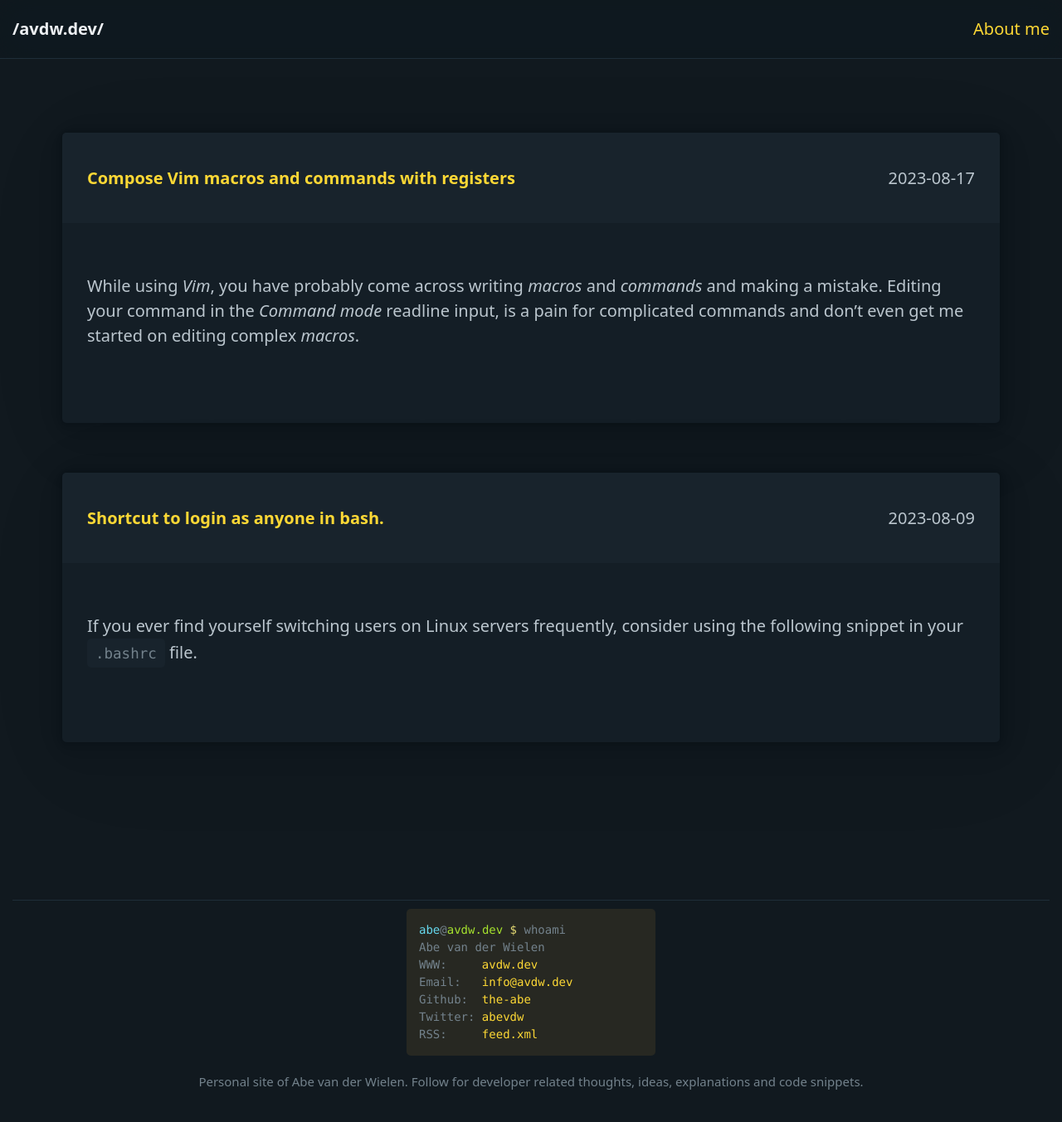
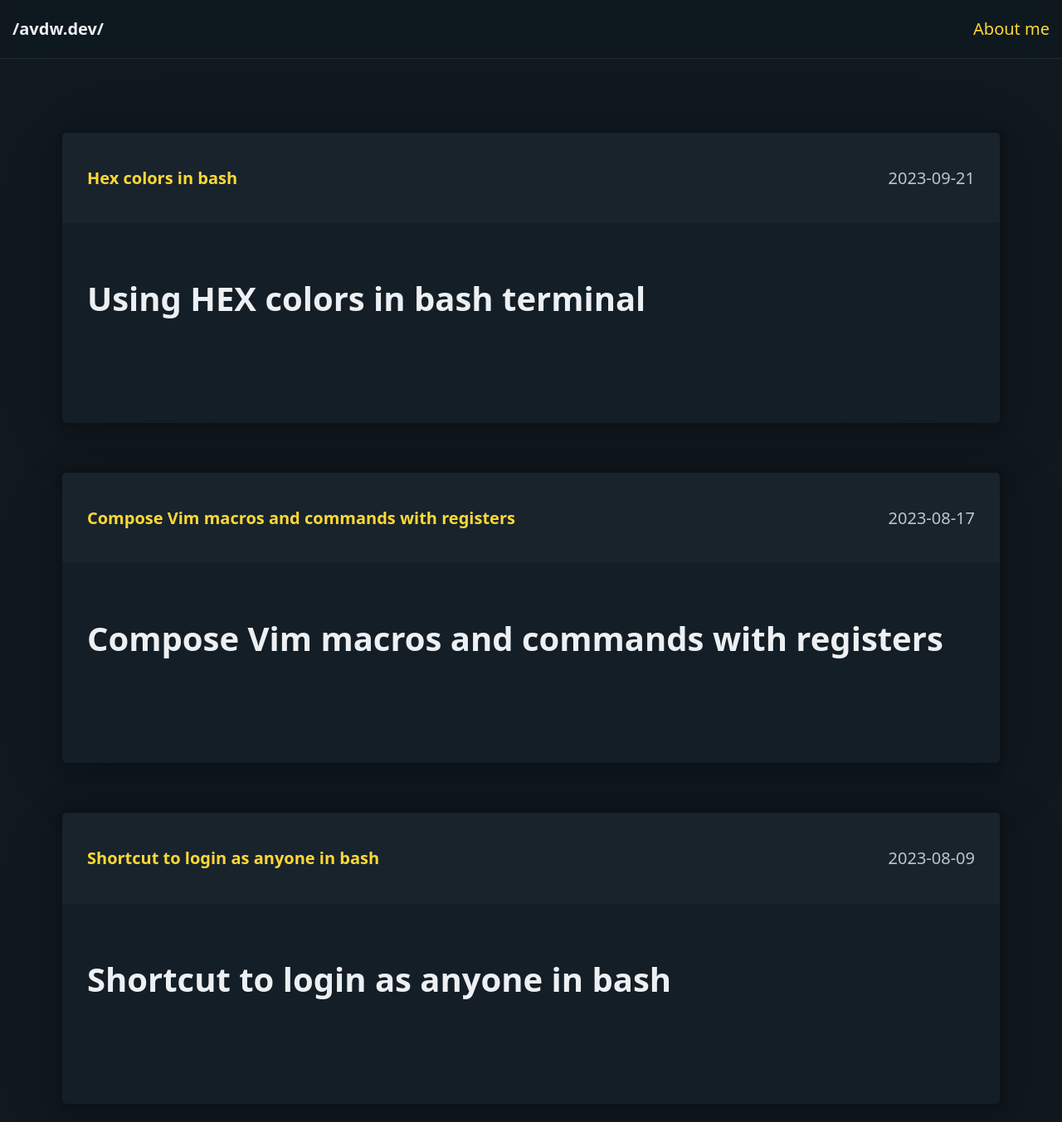
Before and after one commit to The-Abe/the-abe.github.io, a Jekyll site: the page built from index.html, in a window 1280 px wide and 1400 px high. Shown: the top 1353 px of the window at 83% size. Built offline with Jekyll 4.4.1, drawn with Linux system fonts in a browser that asks for light colours; the list of posts is cut into pages by our own code; some of the changed lines change nothing that is shown.

Commit message:
New posts about bash hex colors and some fixes/updates

````diff
--- a/_config.yml
+++ b/_config.yml
@@ -17,7 +17,8 @@
   - jekyll-feed
   - jekyll-paginate
 
-# exclude:
+exclude:
+  - Rakefile
 #   - .sass-cache/
 #   - .jekyll-cache/
 #   - gemfiles/
--- a/_posts/2023-08-09-login-bash-shortcut.md
+++ b/_posts/2023-08-09-login-bash-shortcut.md
@@ -1,9 +1,11 @@
 ---
-title:  "Shortcut to login as anyone in bash."
+title:  Shortcut to login as anyone in bash
 date:   2023-08-09 09:21:52 +0200
 author: Abe
 categories: snippets
 ---
+
+# Shortcut to login as anyone in bash
 
 If you ever find yourself switching users on Linux servers frequently, consider
 using the following snippet in your `.bashrc` file.
--- a/_posts/2023-08-17-compose-vim-macros-and-commands-with-registers.md
+++ b/_posts/2023-08-17-compose-vim-macros-and-commands-with-registers.md
@@ -3,6 +3,8 @@
 title: Compose Vim macros and commands with registers
 date: 2023-08-17 11:03 +0200
 ---
+
+# Compose Vim macros and commands with registers
 
 While using *Vim*, you have probably come across writing *macros* and *commands* and
 making a mistake. Editing your command in the *Command mode* readline input, is
--- /dev/null
+++ b/_posts/2023-09-21-hex-colors-in-bash.md
@@ -0,0 +1,41 @@
+---
+layout: post
+title: Hex colors in bash
+date: 2023-09-21 11:43 +0200
+---
+
+# Using HEX colors in bash terminal
+
+If you've ever wanted to use custom colors in the bash terminal, you have
+probably run into the ansi escape sequences for 256 colors or even the RGB
+sequences.
+
+In order to use hex colors in bash, you will need to convert the hex sequence
+into three decimal numbers. To do exactly that, you can use the following code:
+
+``` bash
+function hex_to_dec() {
+  color=$(echo $1 | tr '[:lower:]' '[:upper:]')
+  red=$(echo $color | awk '{print substr($1,1,2)}')
+  green=$(echo $color | awk '{print substr($1,3,2)}')
+  blue=$(echo $color | awk '{print substr($1,5,2)}')
+  red_dec=$(echo "ibase=16; $red"|bc)
+  green_dec=$(echo "ibase=16; $green"|bc)
+  blue_dec=$(echo "ibase=16; $blue"|bc)
+  echo $red_dec $green_dec $blue_dec
+}
+
+function rgb_color() {
+  echo -e "\033[38;2;$1;$2;$3m"
+}
+
+function rgb_bg_color() {
+  echo -e "\033[48;2;$1;$2;$3m"
+}
+```
+
+Using this, you can use hex colors like so:
+
+``` bash
+echo -e "$(rgb_color $(hex_to_dec ff0000))Foo"
+```
````
Also changed, not shown: Gemfile.lock, 1 other file.
